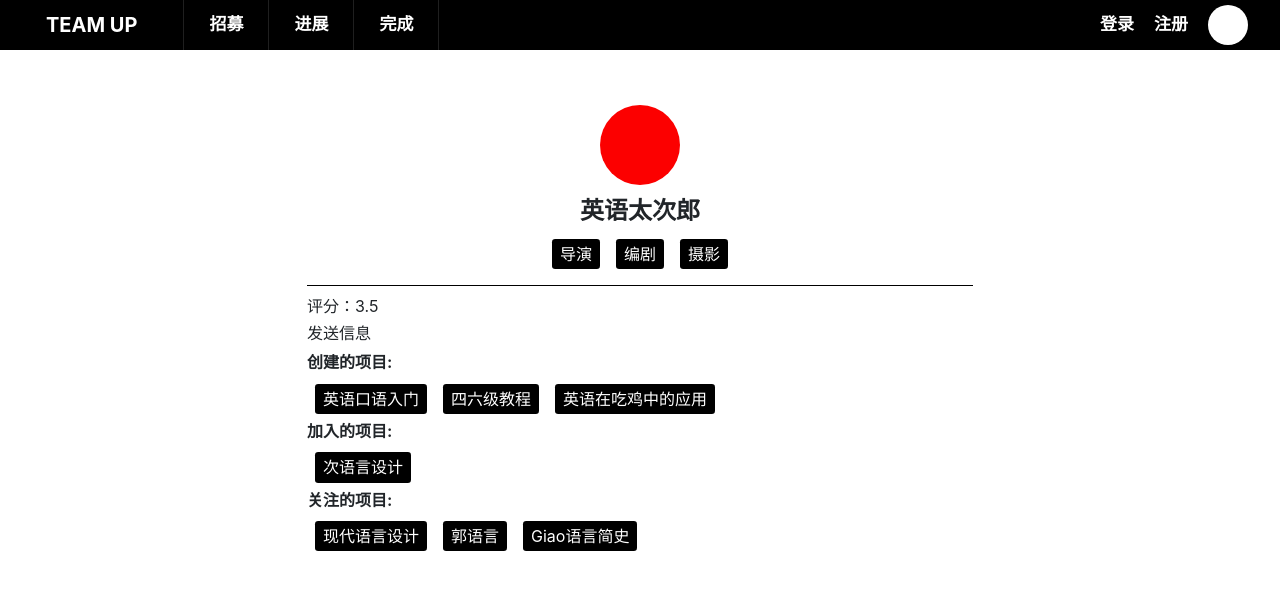
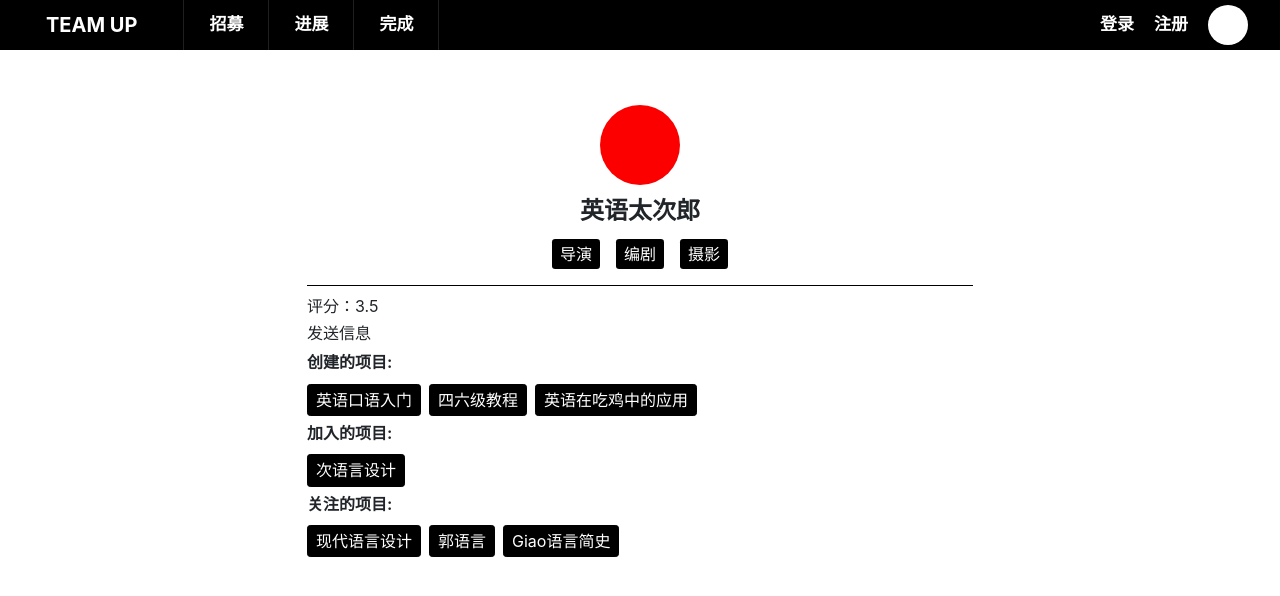
Before and after one commit to JWhoops/team-up, a React (Create React App) app: page /user_profile/1 in a window 1280 px wide. Shown: the top 596 px of the page. Built offline with nearby package versions, Linux system fonts and the light colour scheme.

Commit message:
adjusted style

```diff
--- a/src/components/pages/userProfile/ProfilePage.css
+++ b/src/components/pages/userProfile/ProfilePage.css
@@ -78,10 +78,10 @@
 }
 
 .profile-page-project {
-    padding: .5rem;
+    border: 1px solid black;
     background-color: black;
     color: white;
-    padding: .2rem .5rem .2rem .5rem;
+    padding: .2rem .4rem .2rem .4rem;
     font-size: 1rem;
     border-radius: .2rem;
     margin: .7rem .5rem .5rem .5rem;
@@ -98,3 +98,11 @@
     flex-wrap: wrap;
     cursor: pointer;
 }
+
+.profile-page-project:first-child, .profile-page-project:last-child {
+    margin: .7rem .0rem .5rem .0rem;
+}
+
+.profile-page-project:first-child:hover, .profile-page-project:last-child:hover {
+    margin: .7rem .0rem .5rem .0rem;
+}
```
